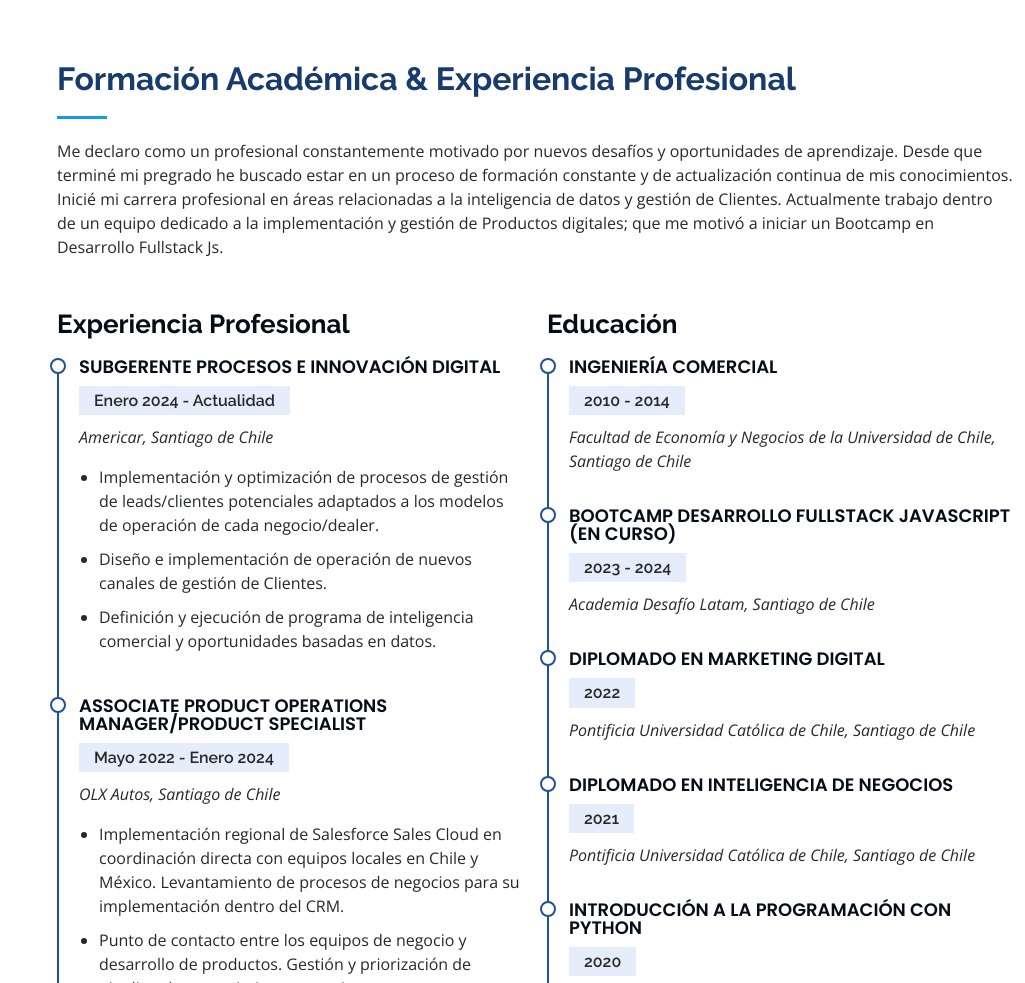
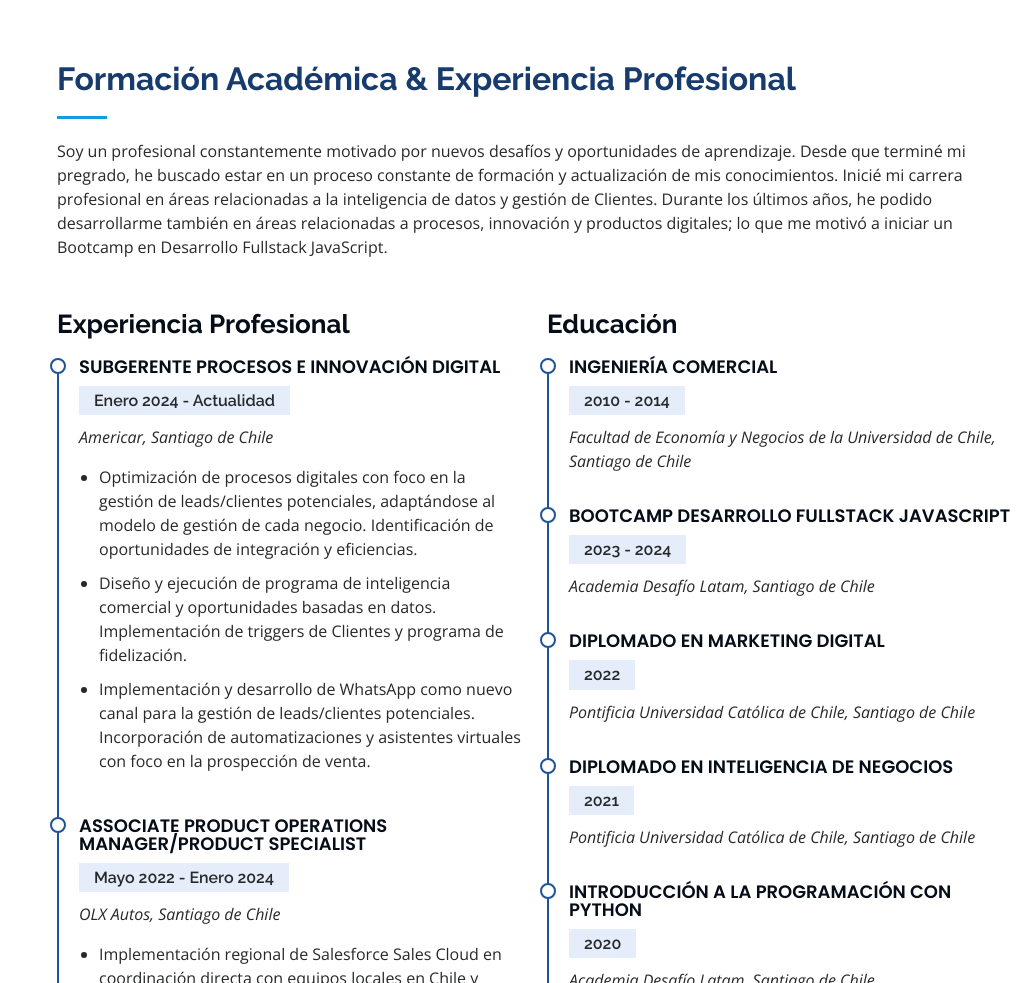
Before and after one commit to ostevensr/profesional, a plain HTML site: page index.html in a window 1280 px wide. Shown: the part 1320-2303 px from the top of the page, without its empty margins (255-1280 px from the left). Drawn offline with nearby package versions, Linux system fonts and the light colour scheme.

Commit message:
Actualizando información

```diff
--- a/index.html
+++ b/index.html
@@ -88,7 +88,7 @@
     <div class="hero-container" data-aos="fade-in">
       <h1>Orlando Stevens</h1>
       <p><span class="typed"
-          data-typed-items="Business & Customer Intelligence,Customer Relationship Management,Analytics,Digital Product Management"></span>
+          data-typed-items="Business & Customer Intelligence,Customer Relationship Management,Digital Product Management,Analytics"></span>
       </p>
     </div>
   </section><!-- End Hero -->
@@ -147,11 +147,12 @@
         <div class="section-title">
           <h2>Formación Académica & Experiencia Profesional</h2>
           <p>
-            Me declaro como un profesional constantemente motivado por nuevos desafíos y oportunidades de aprendizaje.
-            Desde que terminé mi pregrado he buscado estar en un proceso de formación constante y de actualización
-            continua de mis conocimientos. Inicié mi carrera profesional en áreas relacionadas a la inteligencia de
-            datos y gestión de Clientes. Actualmente trabajo dentro de un equipo dedicado a la implementación y
-            gestión de Productos digitales; que me motivó a iniciar un Bootcamp en Desarrollo Fullstack Js.
+            Soy un profesional constantemente motivado por nuevos desafíos y oportunidades de aprendizaje.
+            Desde que terminé mi pregrado, he buscado estar en un proceso constante de formación y actualización
+            de mis conocimientos. Inicié mi carrera profesional en áreas relacionadas a la inteligencia de
+            datos y gestión de Clientes. Durante los últimos años, he podido desarrollarme también en áreas relacionadas
+            a procesos, innovación y
+            productos digitales; lo que me motivó a iniciar un Bootcamp en Desarrollo Fullstack JavaScript.
           </p>
         </div>
 
@@ -163,10 +164,14 @@
               <h5>Enero 2024 - Actualidad</h5>
               <p><em>Americar, Santiago de Chile </em></p>
               <ul>
-                <li>Implementación y optimización de procesos de gestión de leads/clientes potenciales adaptados a los
-                  modelos de operación de cada negocio/dealer.</li>
-                <li>Diseño e implementación de operación de nuevos canales de gestión de Clientes.</li>
-                <li>Definición y ejecución de programa de inteligencia comercial y oportunidades basadas en datos.</li>
+                <li>Optimización de procesos digitales con foco en la gestión de leads/clientes potenciales, adaptándose
+                  al
+                  modelo de gestión de cada negocio. Identificación de oportunidades de integración y eficiencias.</li>
+                <li>Diseño y ejecución de programa de inteligencia comercial y oportunidades basadas en datos.
+                  Implementación de triggers de Clientes y programa de fidelización.</li>
+                <li>Implementación y desarrollo de WhatsApp como nuevo canal para la gestión de leads/clientes
+                  potenciales. Incorporación de automatizaciones y asistentes virtuales con foco en la prospección de
+                  venta.</li>
               </ul>
             </div>
             <div class="resume-item">
@@ -257,7 +262,7 @@
               <p><em>Facultad de Economía y Negocios de la Universidad de Chile, Santiago de Chile</em></p>
             </div>
             <div class="resume-item">
-              <h4>Bootcamp Desarrollo Fullstack Javascript (En curso)</h4>
+              <h4>Bootcamp Desarrollo Fullstack Javascript</h4>
               <h5>2023 - 2024</h5>
               <p><em>Academia Desafío Latam, Santiago de Chile</em></p>
             </div>
```
Also changed, not shown: 2 other files.
